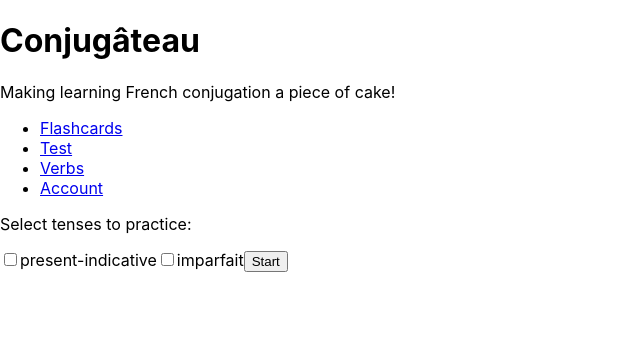
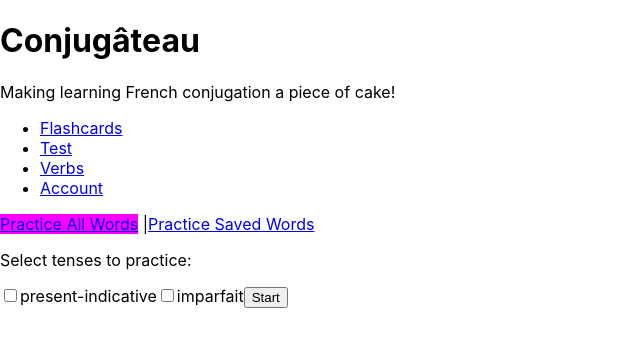
Before and after one commit to patriciamolnar/conjugateau, a React (Create React App) app in the folder frontend/: page /test in a window 1280 px wide. Shown: the top 346 px of the page, without its empty margins (0-640 px from the left). Built offline with nearby package versions, Linux system fonts and the light colour scheme; no server answers.

Commit message:
adding protected route '/starred-test' that lets users test their knowledge of starred conjugations

```diff
--- a/frontend/src/App.js
+++ b/frontend/src/App.js
@@ -92,10 +92,14 @@ function App() {
               return <Test {...props} verbs={data} practicing={practicing} updateOptions={updateOptions} startGame={startGame} finishPractice={finishPractice} login={login} starred={starred} setStarred={setStarred}/>
             }} />
 
-            {/*Test with only bookmarked verbs*/
-            <Route path="/starredtest" render={(props) => {
-              return <Test {...props} verbs={starred} practicing={practicing} updateOptions={updateOptions} startGame={startGame} finishPractice={finishPractice} login={login} />
-            }} />}
+            {/*Test with only bookmarked verbs*/ }
+            <Route path="/starred-test" render={(props) => {
+              if(!login) {
+                return <Redirect to="/account" />
+              } else {
+                return <Test {...props} verbs={starred} practicing={practicing} updateOptions={updateOptions} startGame={startGame} finishPractice={finishPractice} login={login} starred={starred} setStarred={setStarred}/>
+              }
+            }} />
 
             <Route path="/verbs" component={Verbs} />
 
--- a/frontend/src/pages/Test.js
+++ b/frontend/src/pages/Test.js
@@ -1,15 +1,24 @@
-import { useState } from 'react'
+import { useState } from 'react';
+import { NavLink } from 'react-router-dom';
+
 import TestQuiz from '../components/TestQuiz';
-
 import TenseSelector from '../components/TenseSelector';
 
 function Test({ verbs, practicing, updateOptions, startGame, finishPractice, login, setStarred, starred }) {
     const [number, setNumber] = useState(0);
 
+    const activeStyle = {
+        backgroundColor: 'magenta'
+    }
+
     //if tenses have not been selected display select page.
-    if(!practicing) {
+    if(!practicing) { //if tenses have not been selected display select page.
         return (
-            <TenseSelector updateOptions={updateOptions} startGame={startGame} />
+            <>
+                <NavLink exact to="/test" activeStyle={activeStyle}>Practice All Words</NavLink> |
+                <NavLink to="/starred-test" activeStyle={activeStyle}>Practice Saved Words</NavLink>
+                <TenseSelector updateOptions={updateOptions} startGame={startGame} />
+            </>
         )
 
     } else if(verbs === null) { // wait for data to load
```
